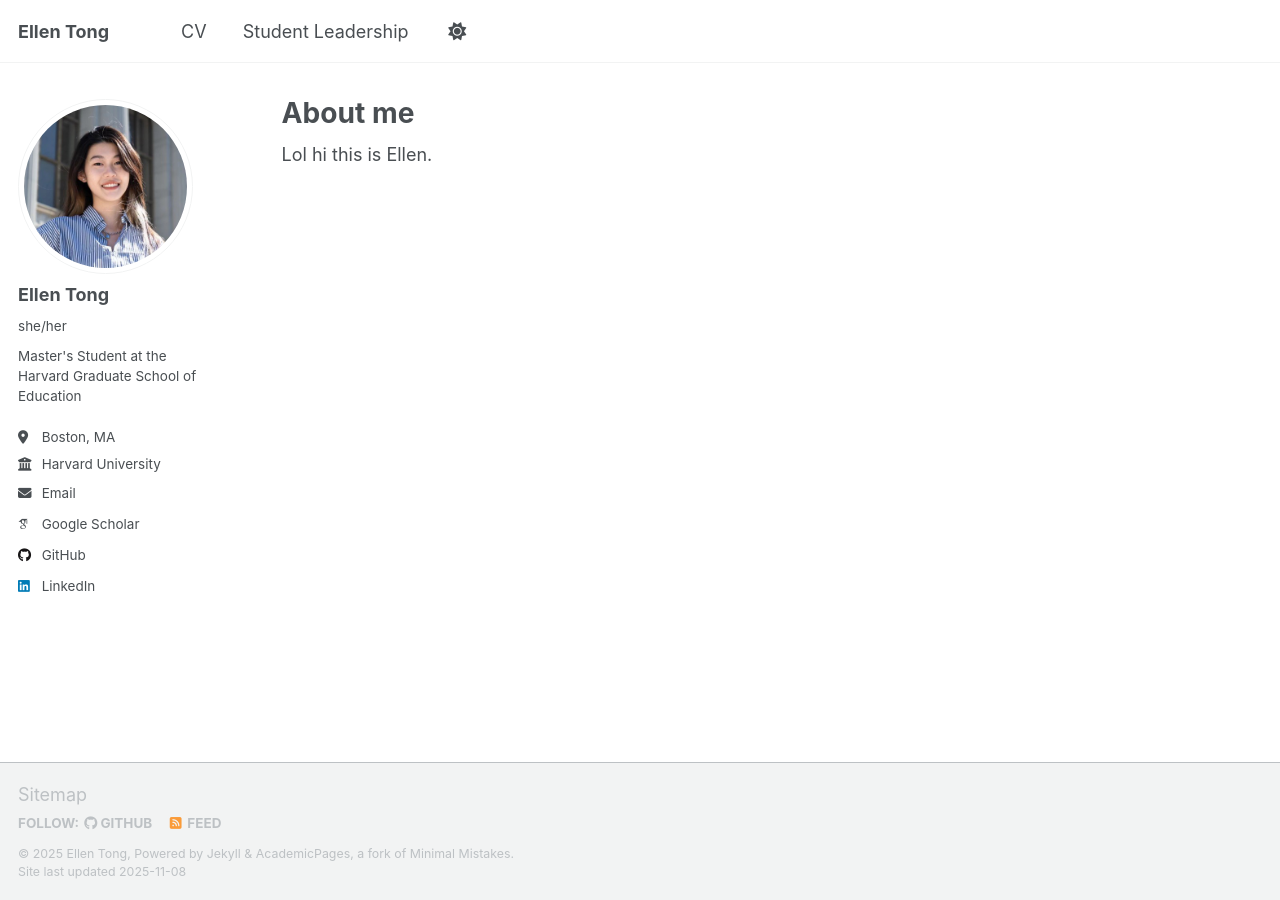
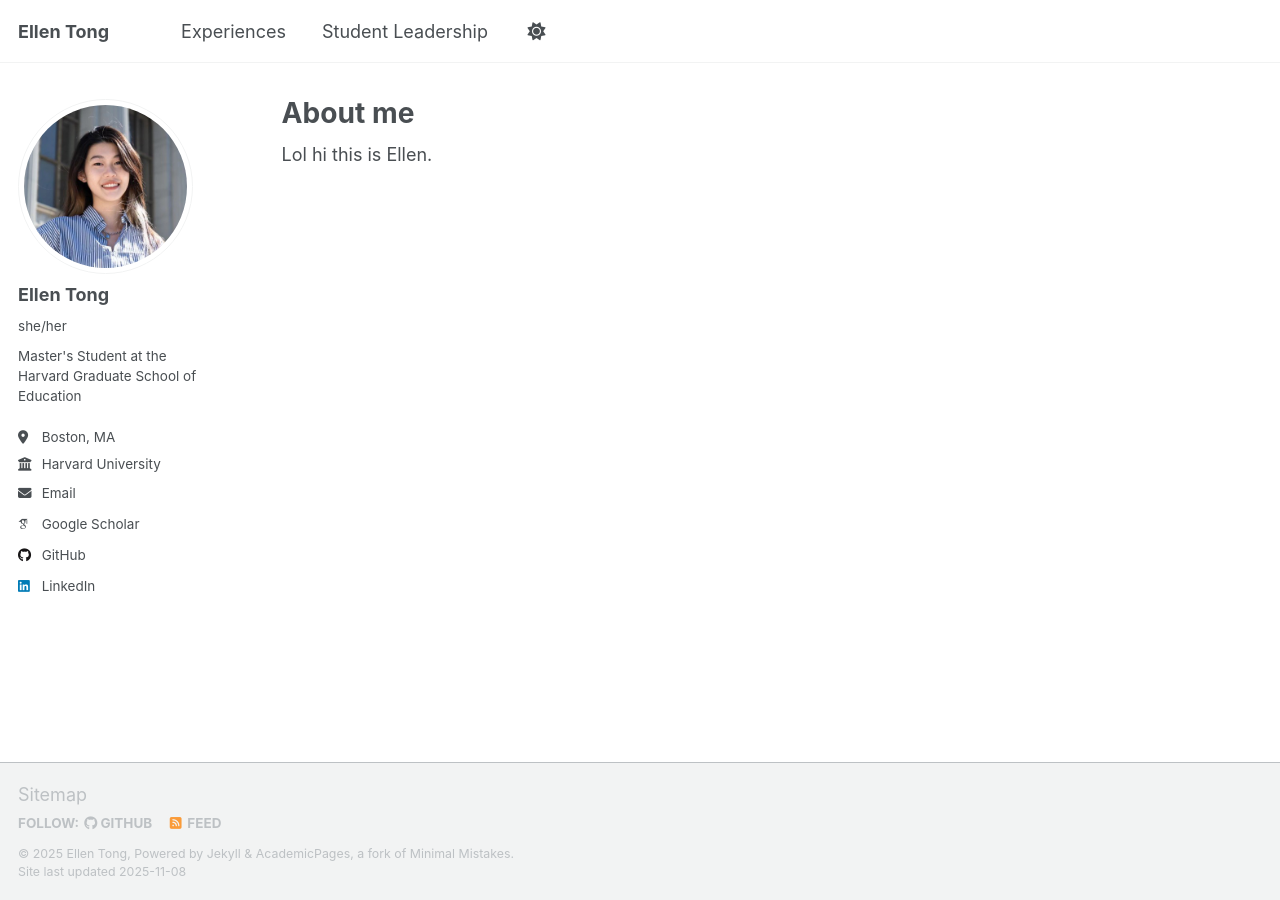
Before and after one commit to ellentong528/ellentong528.github.io, a Jekyll site: the page built from _pages/about.md, in a window 1280 px wide. Built offline with Jekyll 4.4.1, drawn with Linux system fonts in a browser that asks for light colours; some web fonts are replaced; a script that is not in the unit is left out.

Commit message:
changed cv to experiences

```diff
--- a/_data/navigation.yml
+++ b/_data/navigation.yml
@@ -9,7 +9,7 @@
 
 main:
 
-  - title: "CV"
+  - title: "Experiences"
     url: /cv/
 
   - title: "Student Leadership"
```
